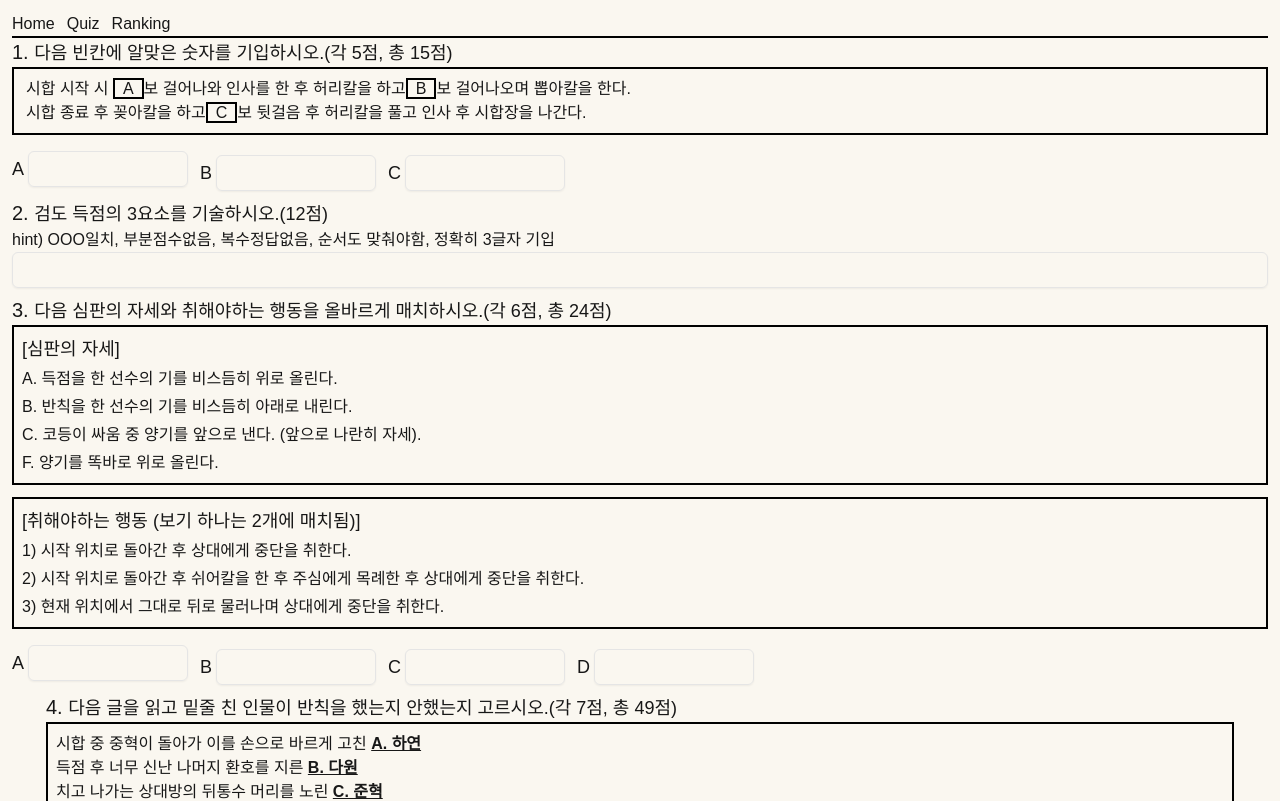
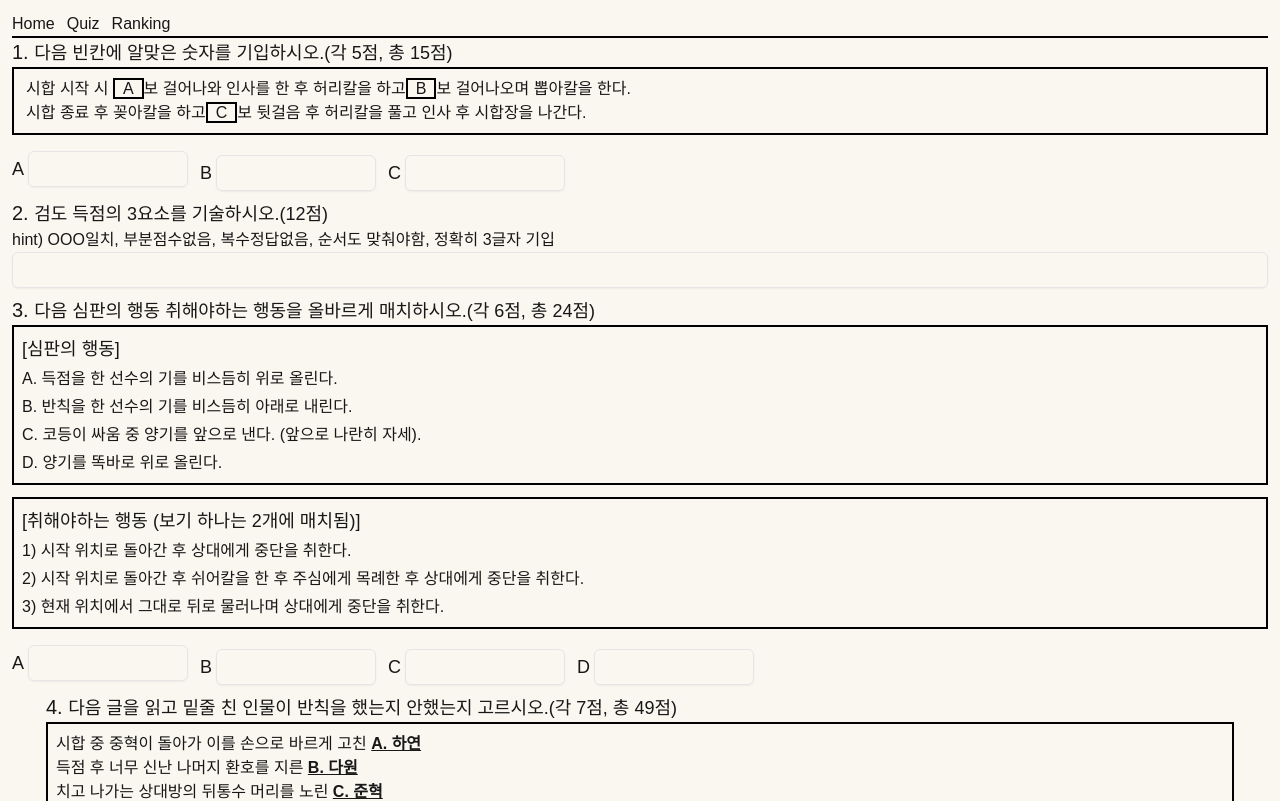
Before and after one commit to JaeHyunLee123/kendo_quiz, a Next.js app: page /quiz in a window 1280 px wide. Shown: the top 801 px of the page. Built offline with nearby package versions, Linux system fonts and the light colour scheme; a web font is replaced by a local one.

Commit message:
fix: fix some text

```diff
--- a/src/app/quiz/page.tsx
+++ b/src/app/quiz/page.tsx
@@ -119,16 +119,16 @@ const Quiz = ({}) => {
         <div className="w-full">
           <ProblemTitle
             problemNumber={3}
-            problemText="다음 심판의 자세와 취해야하는 행동을 올바르게 매치하시오.(각 6점, 총 24점)"
+            problemText="다음 심판의 행동 취해야하는 행동을 올바르게 매치하시오.(각 6점, 총 24점)"
           />
           <div className="w-full border-2 border-black p-2 mb-3 flex flex-col space-y-1">
-            <span className="text-lg">[심판의 자세]</span>
+            <span className="text-lg">[심판의 행동]</span>
             <span>A. 득점을 한 선수의 기를 비스듬히 위로 올린다.</span>
             <span>B. 반칙을 한 선수의 기를 비스듬히 아래로 내린다.</span>
             <span>
               C. 코등이 싸움 중 양기를 앞으로 낸다. (앞으로 나란히 자세).
             </span>
-            <span>F. 양기를 똑바로 위로 올린다.</span>
+            <span>D. 양기를 똑바로 위로 올린다.</span>
           </div>
           <div className="w-full border-2 border-black p-2 mb-3 flex flex-col space-y-1">
             <span className="text-lg">
--- a/src/app/solution/[studentId]/page.tsx
+++ b/src/app/solution/[studentId]/page.tsx
@@ -119,7 +119,7 @@ export default async function Page({
               <span>
                 C. 코등이 싸움 중 양기를 앞으로 낸다. (앞으로 나란히 자세).
               </span>
-              <span>F. 양기를 똑바로 위로 올린다.</span>
+              <span>D. 양기를 똑바로 위로 올린다.</span>
             </div>
             <div className="w-full border-2 border-black p-2 mb-3 flex flex-col space-y-1">
               <span className="text-lg">
@@ -156,7 +156,7 @@ export default async function Page({
             <Explaination
               isRight={studentAnswer.threeD === quizSolution.threeD}
             >
-              C: 1
+              D: 1
             </Explaination>
           </div>
 
```
Also changed, not shown: 1 other file (tests, documents, lock files or other folders).
